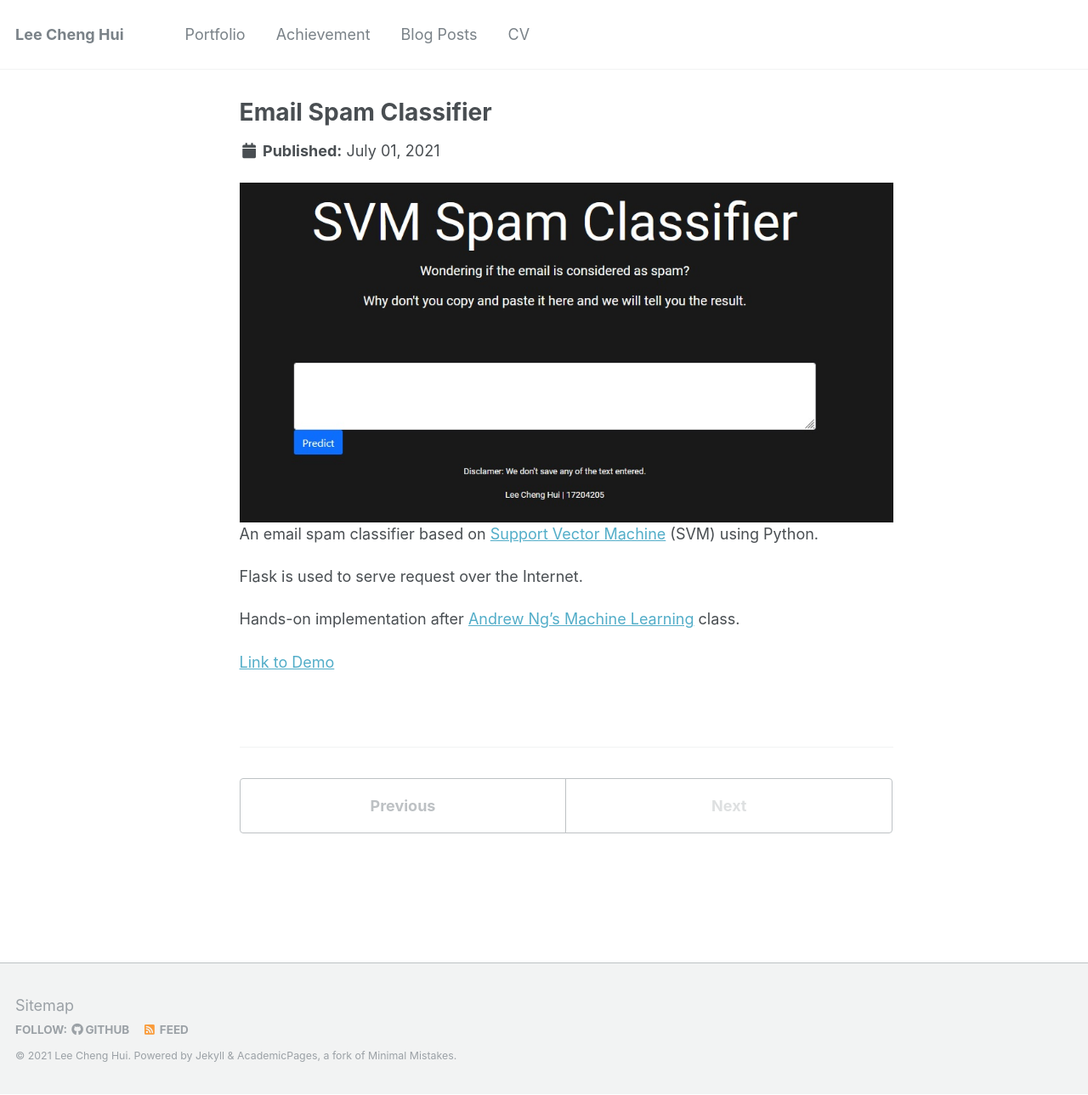
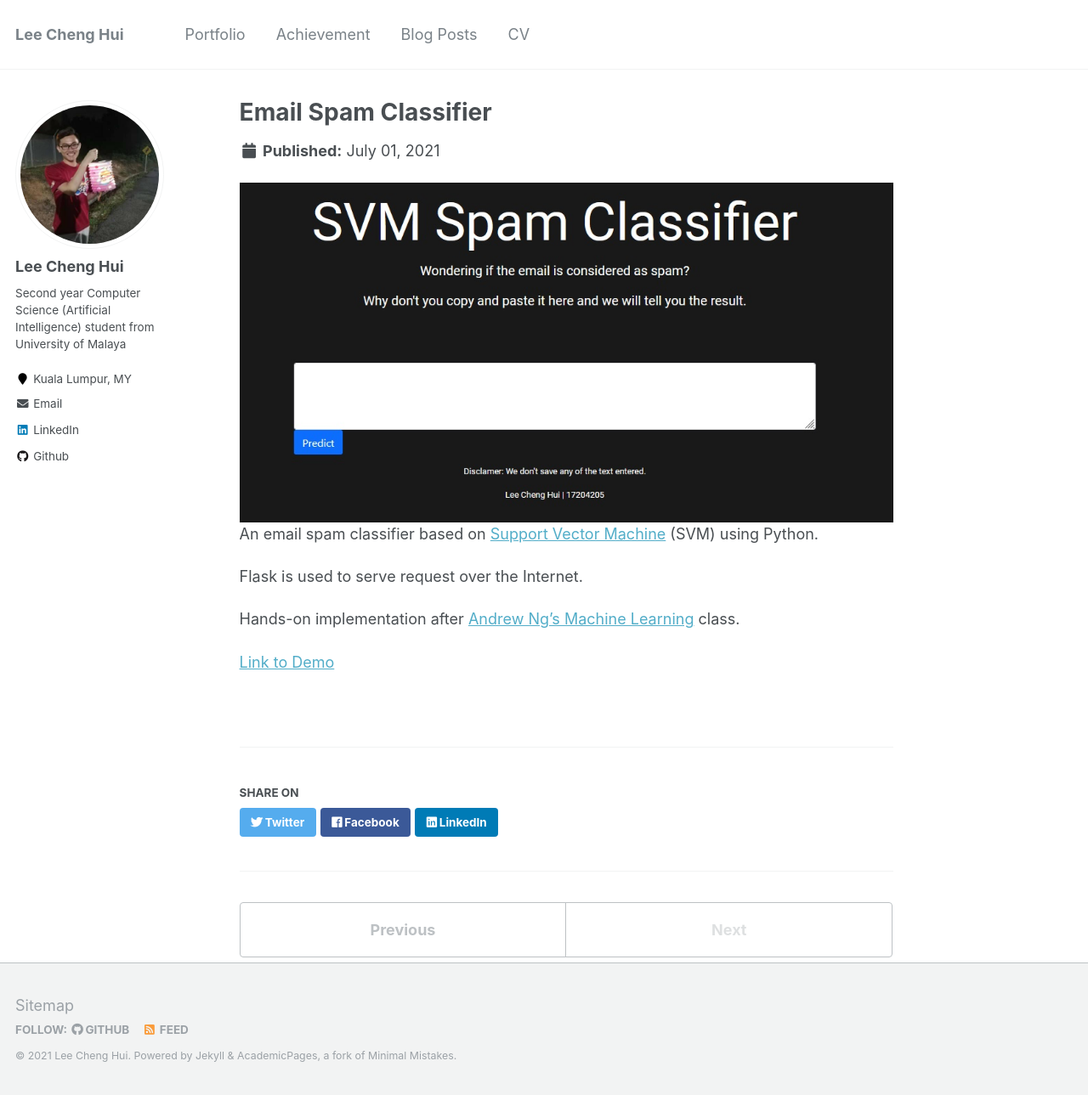
Before and after one commit to chenghui-lee/chenghui-lee.github.io, a Jekyll site: the page built from _portfolio/spam-classifier.md, in a window 1280 px wide and 1289 px high. Shown: the whole window at 85% size. Built offline with Jekyll 4.4.1, drawn with Linux system fonts in a browser that asks for light colours; some of the changed lines change nothing that is shown.

Commit message:
Update _config.yml

```diff
--- a/_config.yml
+++ b/_config.yml
@@ -236,8 +236,8 @@ defaults:
       type: portfolio
     values:
       layout: single
-      author_profile: false
-      share: false
+      author_profile: true
+      share: true
       comment: false
   # _achievement
   - scope:
```
